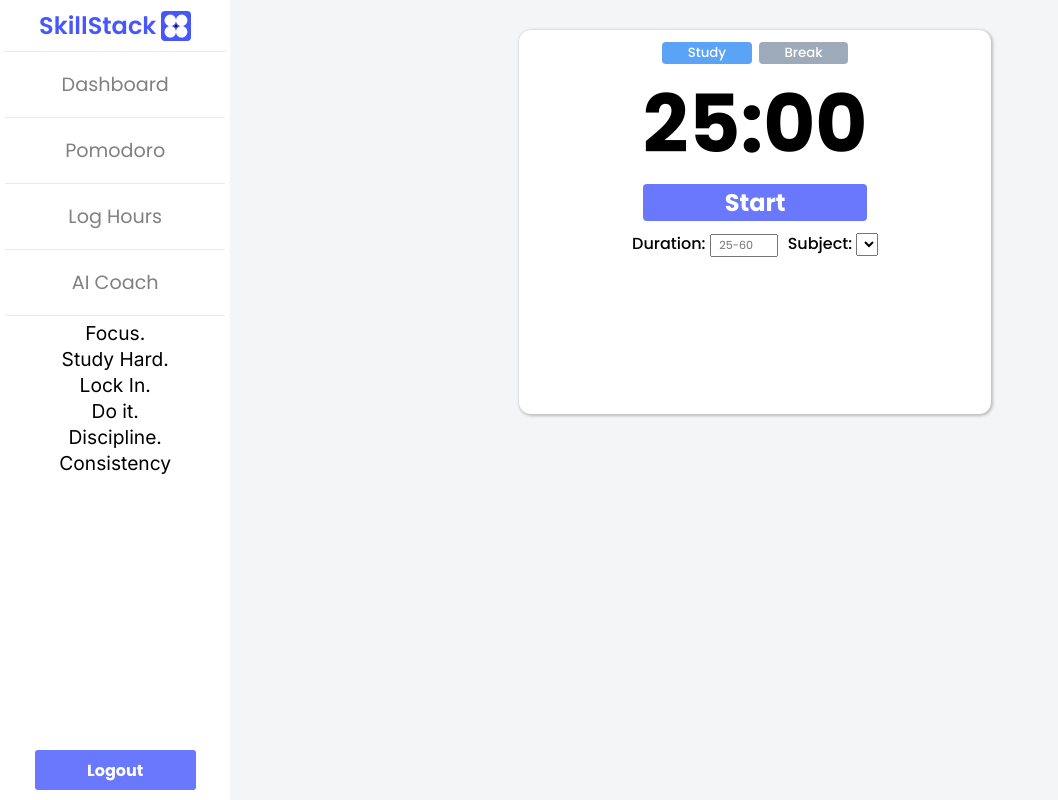
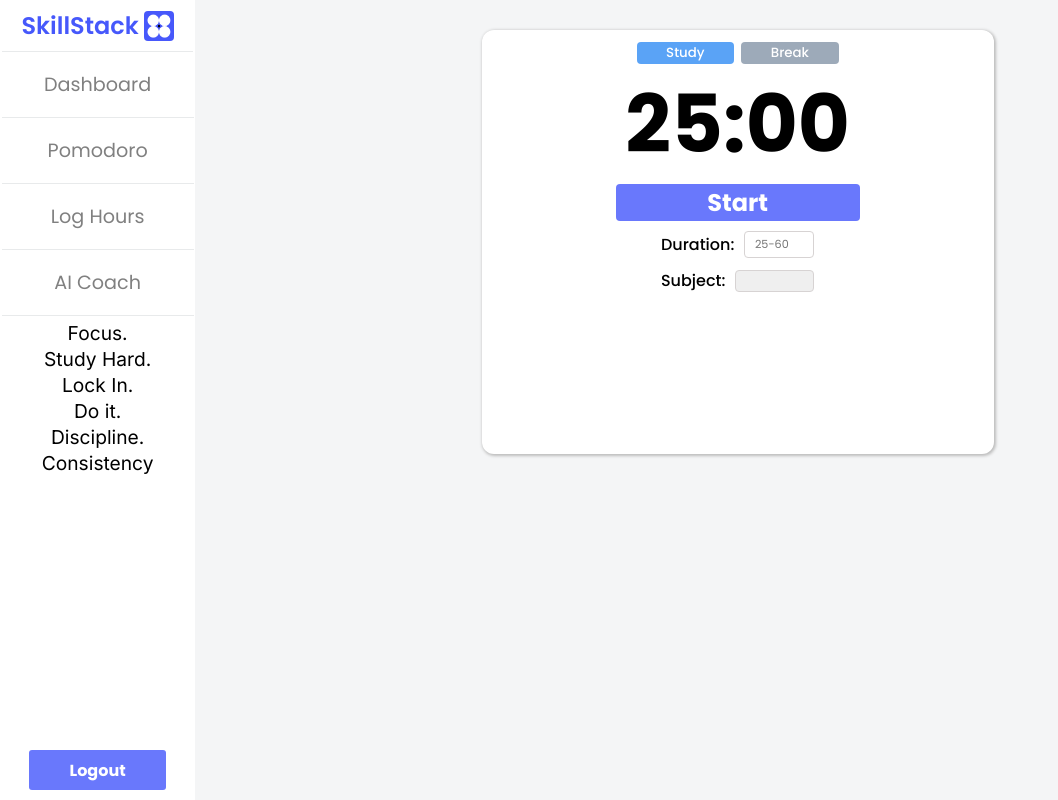
Before and after one commit to pkc0des/SkillStack, a Django app: page /pomodoro in a window 1280 px wide. Shown: the whole page, without its empty margins (0-1058 px from the left). Run offline with Django 5.2, Linux system fonts and the light colour scheme; the visitor is signed in with stand-in values (Sample User, id 1); data that the repository does not hold is empty.

Commit message:
Bug fixes, implemented result message upon completing pomodoro

```diff
--- a/study/static/study/pomodoro.css
+++ b/study/static/study/pomodoro.css
@@ -1,13 +1,25 @@
 * {
     font-family: var(--font-primary);
+}
+
+[hidden] {
+    display: none !important;
+}
+
+.pomodoro-container {
+    display: flex;
+    flex-direction: column;
+    width: 100vw;
+    height: 100vh;
+    align-items: center;
 }
 
 .pomodoro-card {
     display: flex;
     flex-direction: column;
     align-items: center;
-    width: 35%;
-    height: 45%;
+    width: 45%;
+    height: 50%;
     margin-left: auto;
     margin-right: auto;
     margin-top: 30px;
@@ -82,15 +94,59 @@
 
 .pomodoro-card .settings {
     display: flex;
-    flex-direction: row;
+    flex-direction: column;
     gap: 10px;
 }
 
-.pomodoro-card .settings label {
+.pomodoro-card .settings div {
+    display: flex;
+    flex-direction: row;
+    align-items: center;
+    gap: 10px;
+
+}
+
+.pomodoro-card .settings div label {
     font-weight: 500;
 }
 
-.pomodoro-card .settings input {
+.pomodoro-card .settings div input {
     font-size: 0.7em;
     text-align: center;
+    width: 100%;
+    padding: 4px;
+    border: 1px solid rgb(215, 211, 211);
+    border-radius: 4px;
+
 }
+
+.pomodoro-card  .settings div select {
+    font-size: 0.7em;
+    appearance: none;
+    width: 100%;
+    padding: 4px;
+    border: 1px solid rgb(215, 211, 211);
+    border-radius: 4px;
+}
+
+.result-message-container {
+    display: flex;
+    flex-direction: column;
+    background-color: rgba(212, 209, 209, 0.5);
+    width: 45%;
+    padding: 12px;
+    margin: 10px;
+    border-radius: 12px;
+}
+
+.result-message-container .response-type {
+    font-size: 1.3em;
+    font-weight: 500;
+    color: rgb(79, 145, 72);
+    margin: 0px;
+}
+
+.result-message-container .message {
+    font-weight: 400;
+    margin: 0px;
+}
--- a/study/static/study/pomodoro.js
+++ b/study/static/study/pomodoro.js
@@ -1,6 +1,7 @@
 // Study Elements querySelectors
 const startButton = document.querySelector(".start-btn");
 const pauseButton = document.querySelector(".pause-btn");
+const subjectDropdown = document.querySelector("#subjects-dropdown")
 
 // Toggle Elements querySelectors
 const studyButton = document.querySelector("#study-btn");
@@ -10,8 +11,13 @@ const breakButton = document.querySelector("#break-btn");
 const timer = document.querySelector(".time");
 const duration = document.querySelector("#duration");
 
+// Message Elements
+const messageContainer = document.querySelector(".result-message-container");
+const responseType = messageContainer.querySelector(".response-type");
+const message = messageContainer.querySelector(".message");
+
 // Tokens
-const csrfToken = document.querySelector("[name='csrfmiddlewaretoken']").value
+const csrfToken = document.querySelector("[name='csrfmiddlewaretoken']").value;
 
 // Global Variables
 let isPaused = false
@@ -22,10 +28,12 @@ let durationSeconds = 0
 let isStarted = false;
 let mode = "study";
 
-let startTime = null
-let endTime = null
+let startTime = null;
+let endTime = null;
 
-let isEnded = false
+let isEnded = false;
+let subjectToStudy = subjectDropdown.value
+
 
 
 // Event Handlers
@@ -58,6 +66,9 @@ breakButton.addEventListener("click", () => {
 
 
 startButton.addEventListener("click", () => {
+    subjectToStudy = subjectDropdown.value
+    console.log(subjectToStudy)
+
     isEnded = false
     startTime = new Date()
     durationMinutes =  durationMinutes === 0 ? duration.value : durationMinutes;
@@ -82,9 +93,6 @@ pauseButton.addEventListener("click", () => {
     const curr_mins = durationMinutes;
     const curr_secs = durationSeconds;
 
-    console.log(curr_mins);
-    console.log(curr_secs);
-
     toggleStart("pause");
 
 })
@@ -99,6 +107,7 @@ function startTimer() {
         if (isPaused === true || isEnded === true) {
             clearInterval(updateTimer)
             console.log(isEnded)
+            return
         }
 
 
@@ -152,10 +161,7 @@ function toggleStart(typeToTurnOff) {
 function completedTimer(currentMode) {
     if (currentMode === "study") {
         isEnded = true
-        console.log("Finished pomodoro");
         endTime = new Date();
-        console.log("Start: ", startTime);
-        console.log("End: ", endTime)
         logPomodoroTime()
 
     } else if (currentMode === "break") {
@@ -163,25 +169,46 @@ function completedTimer(currentMode) {
     }
 }
 
+function updateMessage(resType, content) {
+    messageContainer.hidden = false
+    console.log(resType)
+    console.log(content)
+    responseType.textContent = resType
+
+    if (resType == "success") {
+        responseType.style.color = 'rgb(79, 145, 72)';
+    } else if (resType == "error") {
+        responseType.style.color = 'rgb(211, 47, 47)';
+    }
+    message.textContent = content
+}
+
 async function logPomodoroTime() {
     const url = 'http://127.0.0.1:8000/pomodoro'
     const payload = {
         startTime: startTime,
         endTime: endTime,
-    }
+        subjectStudied: subjectToStudy
+    };
 
     try {
         const response = await fetch(url, {
             method: "POST",
             headers: {
-                'Content-Type': 'applcation/json',
+                'Content-Type': 'application/json',
                 "X-CSRFToken": csrfToken
             },
             body: JSON.stringify(payload)
         });
+
+        if (response.ok) {
+            updateMessage("success", "Pomodoro successfully completed! Check the dashboard!")
+            console.log("Successfully created study session")
+        }
+
     } catch(error) {
-        console.log(`There was an error: ${error}`)
-
+        console.log(`There was an error: ${error}`);
+        updateMessage("error", error)
     }
 
 }
--- a/study/templates/study/pomodoro.html
+++ b/study/templates/study/pomodoro.html
@@ -10,6 +10,7 @@
 {% endblock %}
 
 {% block body %}
+    <div class="pomodoro-container">
         <div class="pomodoro-card">
             <div class="toggle-buttons">
                 <button id="study-btn">Study</button>
@@ -51,5 +52,11 @@
 
         </div>
 
+        <div class="result-message-container" hidden>
+            <p class="response-type">Success!</p>
+            <p class="message">Successfully created study session!</p>
+        </div>
+    </div>
+
     <script defer src="{% static 'study/pomodoro.js' %}"></script>
 {% endblock %}
--- a/study/utils.py
+++ b/study/utils.py
@@ -93,6 +93,8 @@ def format_subject_results(subject_results) -> list:
             ela_dict = subject
             subjects.append(ela_dict)
 
+    return subjects
 
 
-    return subjects
+def get_subjects():
+    return Subject.objects.all()
--- a/study/views.py
+++ b/study/views.py
@@ -2,8 +2,9 @@ import json
 from django.shortcuts import render, redirect
 from django.contrib.auth.decorators import login_required
 from django.utils.dateparse import parse_datetime
+from django.http import JsonResponse
 from .models import StudySession, Subject
-from .utils import hours_studied_this_week, hours_studied_today, average_time_per_day, format_minutes_to_hours_minutes, minutes_per_subject_this_week, format_subject_results, get_profile
+from .utils import hours_studied_this_week, hours_studied_today, average_time_per_day, format_minutes_to_hours_minutes, minutes_per_subject_this_week, format_subject_results, get_profile, get_subjects
 from .forms import LogHoursForm
 
 # Create your views here.
@@ -18,10 +19,6 @@ def dashboard(request):
     time_per_subject = minutes_per_subject_this_week(user)
     formatted_subjects = format_subject_results(time_per_subject)
 
-    print(formatted_subjects)
-
-
-
     return render(request, "study/dashboard.html", {
         "weekly_hours": format_minutes_to_hours_minutes(studied_this_week),
         "today_hours": format_minutes_to_hours_minutes(studied_today),
@@ -31,8 +28,8 @@ def dashboard(request):
 
 @login_required()
 def log_hours(request):
+    subjects = get_subjects()
     if request.method == "POST":
-        print("Logging hours")
         form = LogHoursForm(request.POST)
 
         if form.is_valid():
@@ -48,30 +45,45 @@ def log_hours(request):
                 end_time=end_time
             )
 
-            print("Logged hours")
-
             return redirect('study:dashboard')
         print(form.errors)
 
-    return render(request, "study/log_hours.html")
+    return render(request, "study/log_hours.html", {
+        "subjects": subjects
+    })
 
 @login_required()
 # TODO: Add subject field to pomodoro.html & new_session!
 def pomodoro(request):
+    subjects = Subject.objects.all()
     if request.method == "POST":
         session_info = json.loads(request.body)
         start_time = parse_datetime(session_info['startTime'])
         end_time = parse_datetime(session_info['endTime'])
+        subject_name = session_info["subjectStudied"]
 
         if start_time and end_time:
             duration = round(((end_time - start_time).total_seconds()) / 60)
 
-        new_session = StudySession(
+        if not start_time or not end_time:
+            return JsonResponse(data={
+
+            }, status=400)
+
+        new_session = StudySession.objects.create(
             user=get_profile(request.user),
+            subject=Subject.objects.get(name=subject_name),
             duration=duration,
             start_time=start_time,
             end_time=end_time
         )
 
+        return JsonResponse(data={
 
-    return render(request, "study/pomodoro.html")
+        }, status=201)
+
+
+
+    return render(request, "study/pomodoro.html", {
+        "subjects": subjects
+    })
```
Lines whose indentation alone changed are shown as unchanged.
